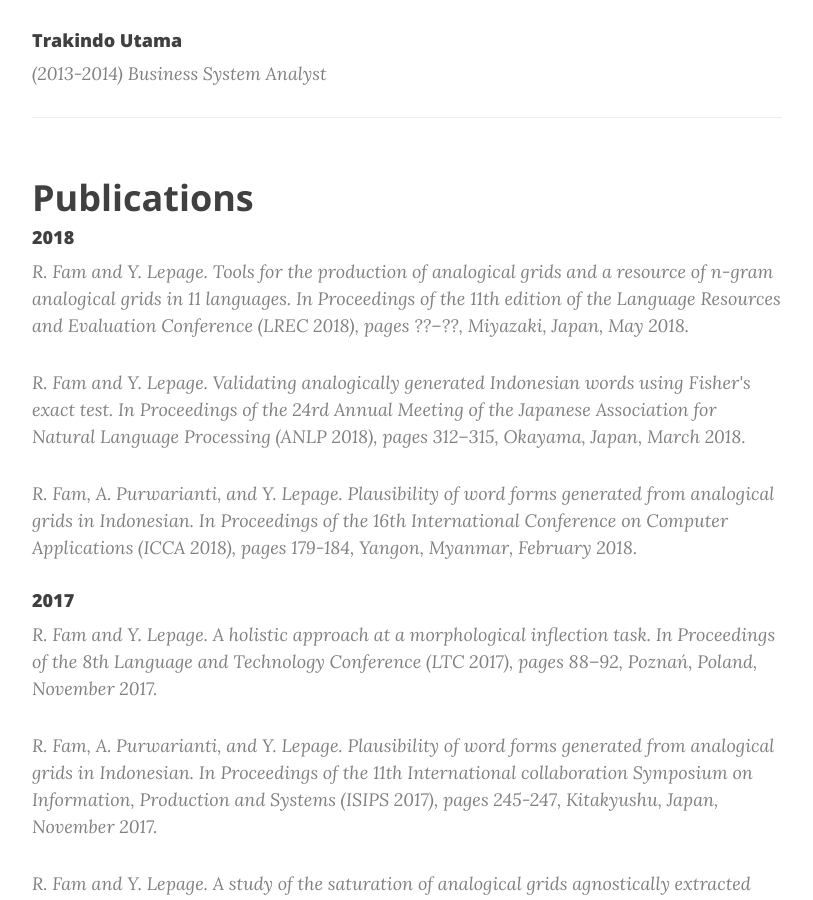
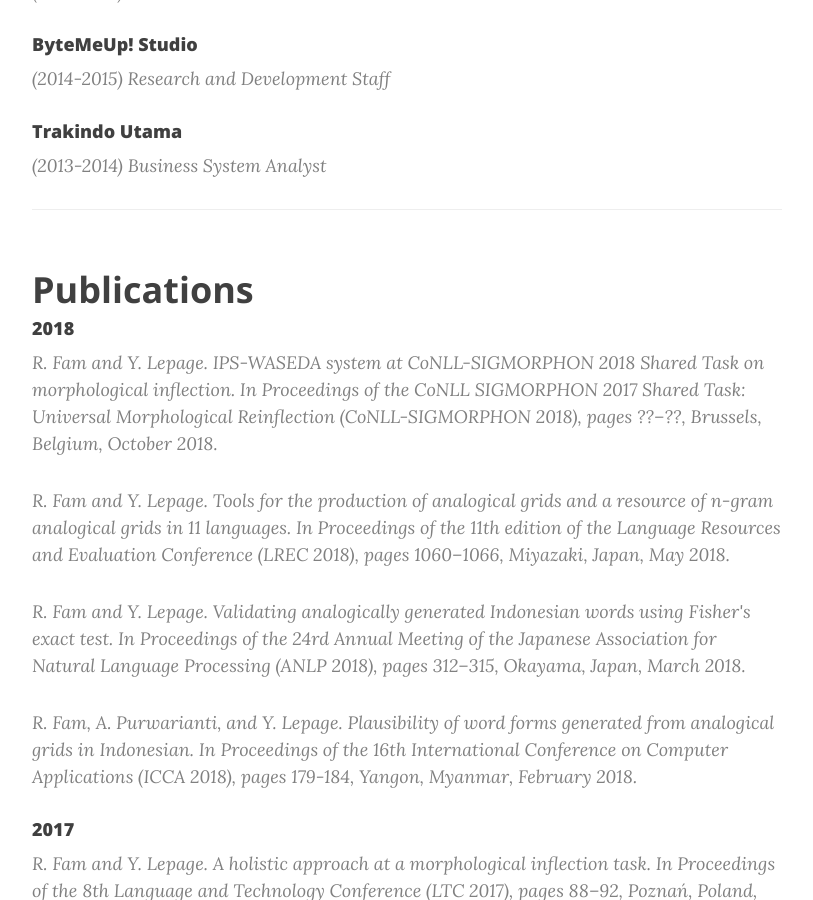
Before and after one commit to famrashel/famrashel.github.io, a Jekyll site: the page built from profile.html, in a window 1280 px wide and 900 px high, scrolled down 1440 px. Shown: the whole window, without its empty margins (233-1046 px from the left). Built offline with Jekyll 4.4.1, drawn with Linux system fonts in a browser that asks for light colours; nearby versions of some CDN libraries; some of the changed text lies outside the part shown.

Commit message:
Update publications and pages
Update publications and pages

```diff
--- a/profile.html
+++ b/profile.html
@@ -20,7 +20,7 @@ header-img: "img/about-bg.jpg"
             <!-- <tr>
                 <td style="width: 180px;"><b>Birthday</b></td>
                 <td>August 17th, 1992</td>
-            </tr>
+            </tr> -->
             <tr>
                 <td style="width: 180px;"><b>Blood type</b></td>
                 <td>A</td>
@@ -28,7 +28,7 @@ header-img: "img/about-bg.jpg"
             <tr>
                 <td style="width: 180px;"><b>Activities</b></td>
                 <td>Music gigs, soccer, programming</td>
-            </tr> -->
+            </tr>
             <tr>
                 <td style="width: 180px;"><b>Research interests</b></td>
                 <td>
@@ -67,7 +67,10 @@ header-img: "img/about-bg.jpg"
     <h2 class="section-heading">Publications</h2>
     <h4 class="post-subtitle">2018</h4>
         <p class="post-meta">
-            R. Fam and Y. Lepage. Tools for the production of analogical grids and a resource of n-gram analogical grids in 11 languages. In Proceedings of the 11th edition of the Language Resources and Evaluation Conference (LREC 2018), pages ??–??, Miyazaki, Japan, May 2018.
+            R. Fam and Y. Lepage. IPS-WASEDA system at CoNLL-SIGMORPHON 2018 Shared Task on morphological inflection. In Proceedings of the CoNLL SIGMORPHON 2017 Shared Task: Universal Morphological Reinflection (CoNLL-SIGMORPHON 2018), pages ??–??, Brussels, Belgium, October 2018.
+        </p>
+        <p class="post-meta">
+            R. Fam and Y. Lepage. Tools for the production of analogical grids and a resource of n-gram analogical grids in 11 languages. In Proceedings of the 11th edition of the Language Resources and Evaluation Conference (LREC 2018), pages 1060–1066, Miyazaki, Japan, May 2018.
         </p>
         <p class="post-meta">
             R. Fam and Y. Lepage. Validating analogically generated Indonesian words using Fisher's exact test. In Proceedings of the 24rd Annual Meeting of the Japanese Association for Natural Language Processing (ANLP 2018), pages 312–315, Okayama, Japan, March 2018.
```
